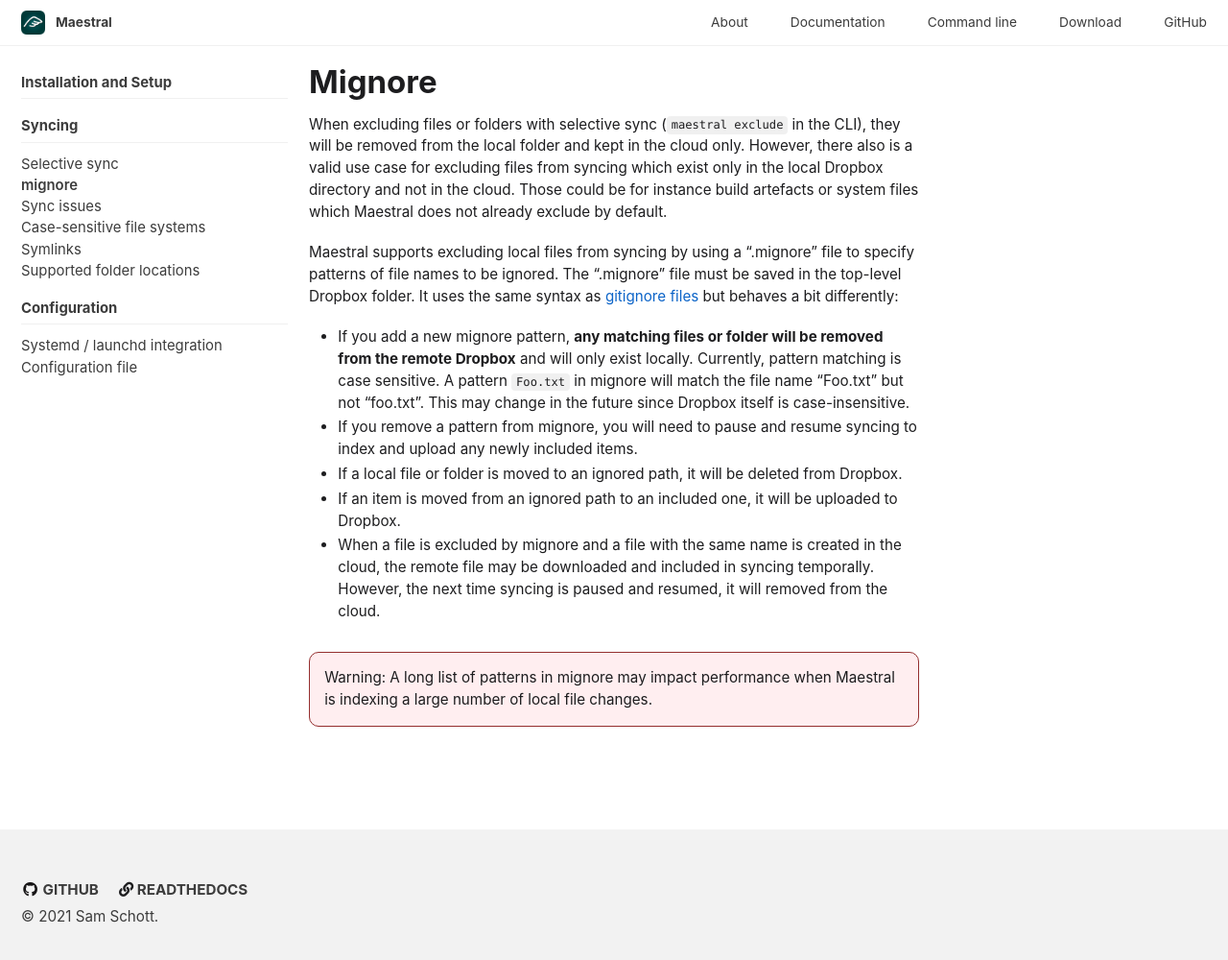
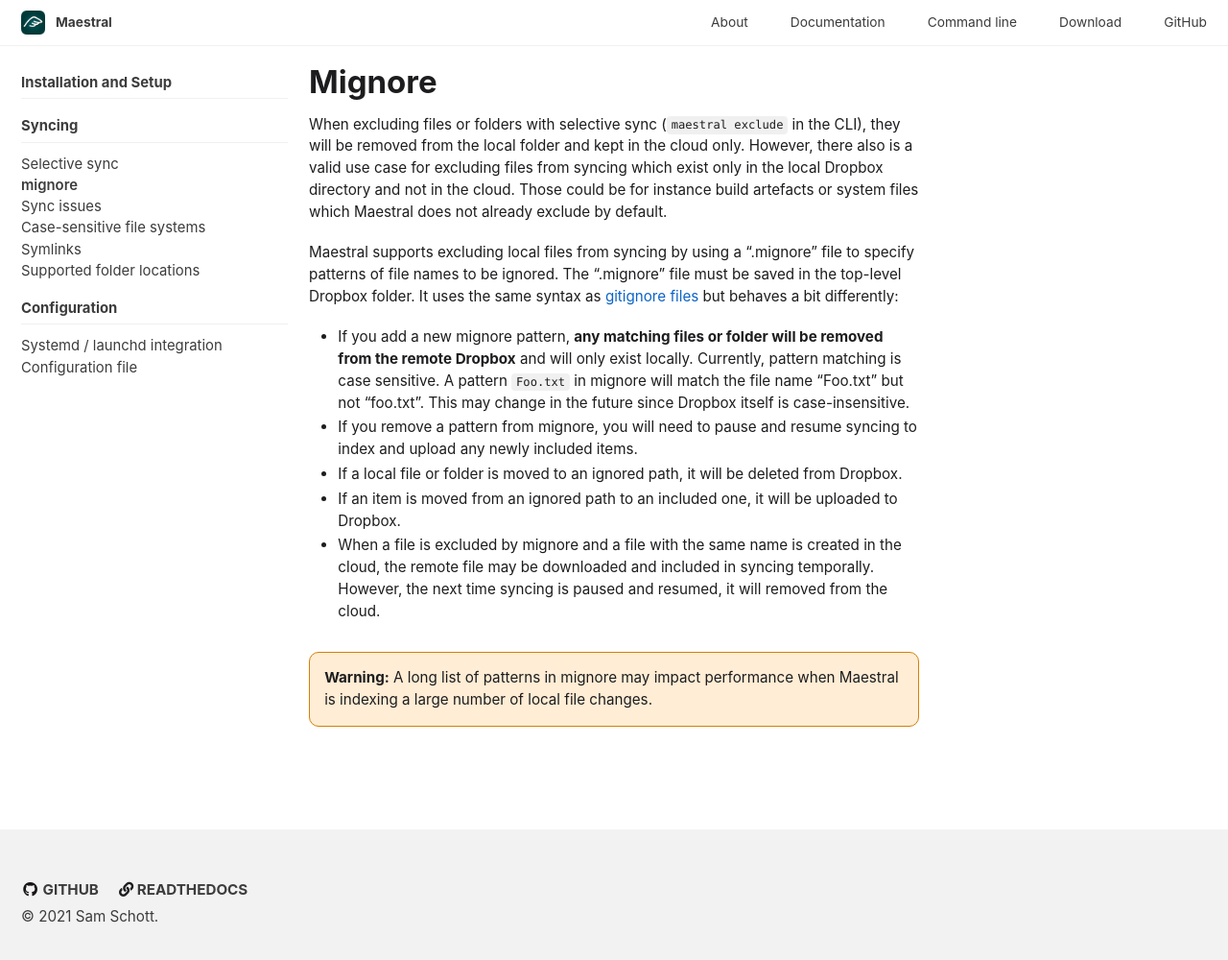
Before and after one commit to samschott/maestral, a Jekyll site: the page built from _docs/mignore.md, in a window 1280 px wide and 1011 px high. Shown: the top 1000 px of the window at 96% size. Built offline with Jekyll 4.4.1, drawn with Linux system fonts in a browser that asks for light colours; cached includes are drawn as plain includes.

```diff
--- a/_docs/mignore.md
+++ b/_docs/mignore.md
@@ -30,5 +30,5 @@ scm.com/docs/gitignore) but behaves a bit differently:
   cloud, the remote file may be downloaded and included in syncing temporally. However,
   the next time syncing is paused and resumed, it will removed from the cloud.
 
-<p>Warning: A long list of patterns in mignore may impact performance when Maestral is
-indexing a large number of local file changes.</p>{: .notice--danger}
+<p><b>Warning:</b> A long list of patterns in mignore may impact performance when Maestral
+is indexing a large number of local file changes.</p>{: .notice--warning}
```
Also changed, not shown: _cli_docs/config.md (+6 -5 lines).
